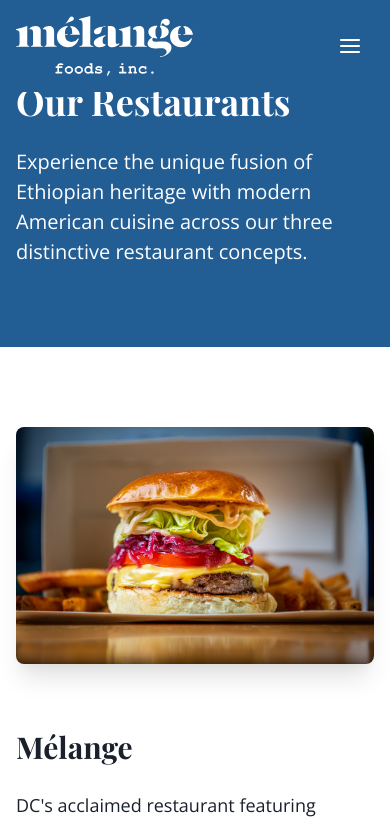
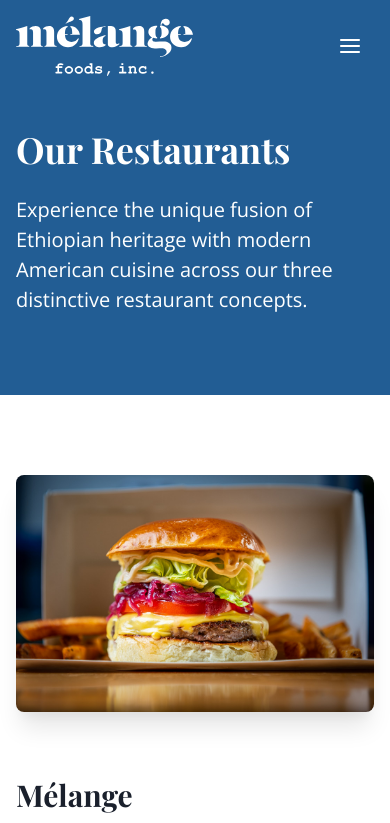
Before and after one commit to tjcandesign/melange, a React (Vite) app: page /restaurants in a window 390 px wide. Shown: the top 823 px of the page. Built offline with nearby package versions, Linux system fonts and the light colour scheme.

Commit message:
fix: Increase top padding for Restaurants page
- Added responsive top padding (128px on mobile, 160px on desktop)
- Prevents navigation overlap with content
- Maintains existing bottom padding

```diff
--- a/src/pages/Restaurants.tsx
+++ b/src/pages/Restaurants.tsx
@@ -11,7 +11,8 @@ const Restaurants: React.FC = () => {
     <Box>
       {/* Hero Section */}
       <Box
-        py={20}
+        pt={{ base: 32, md: 40 }}
+        pb={20}
         bg="brand.primary"
         color="white"
       >
```
